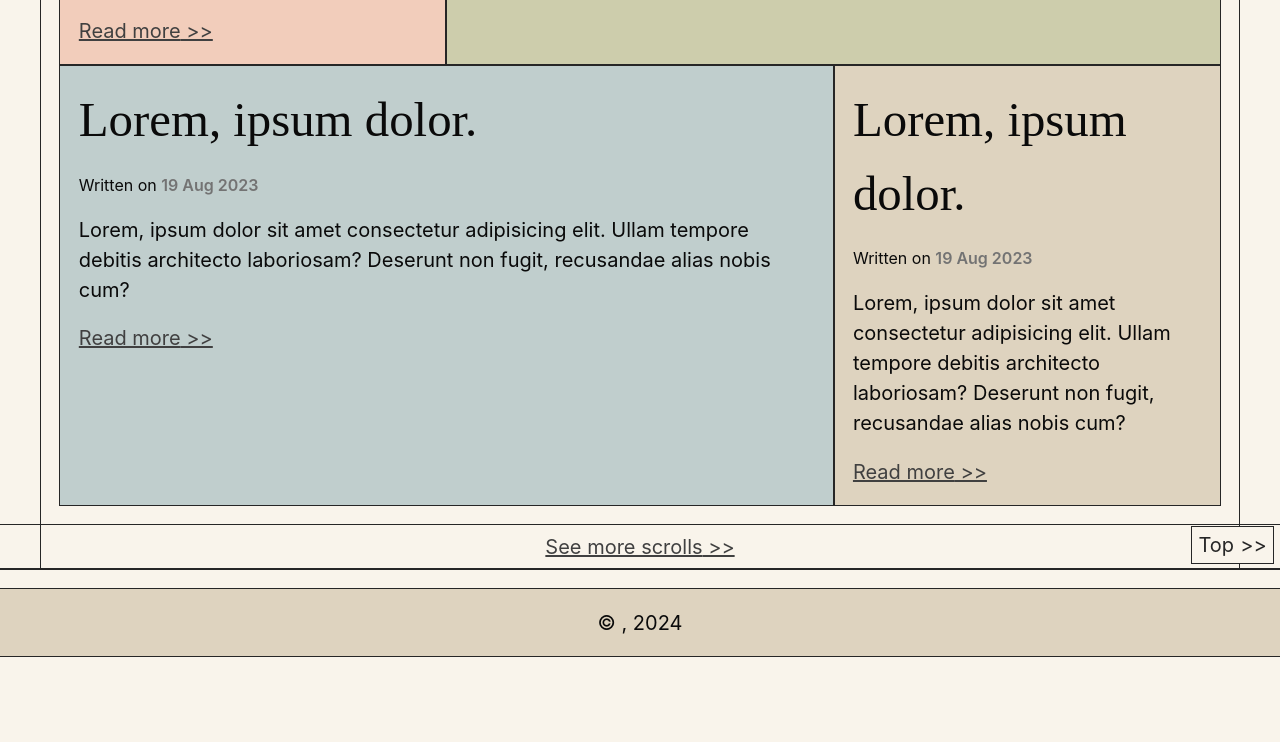
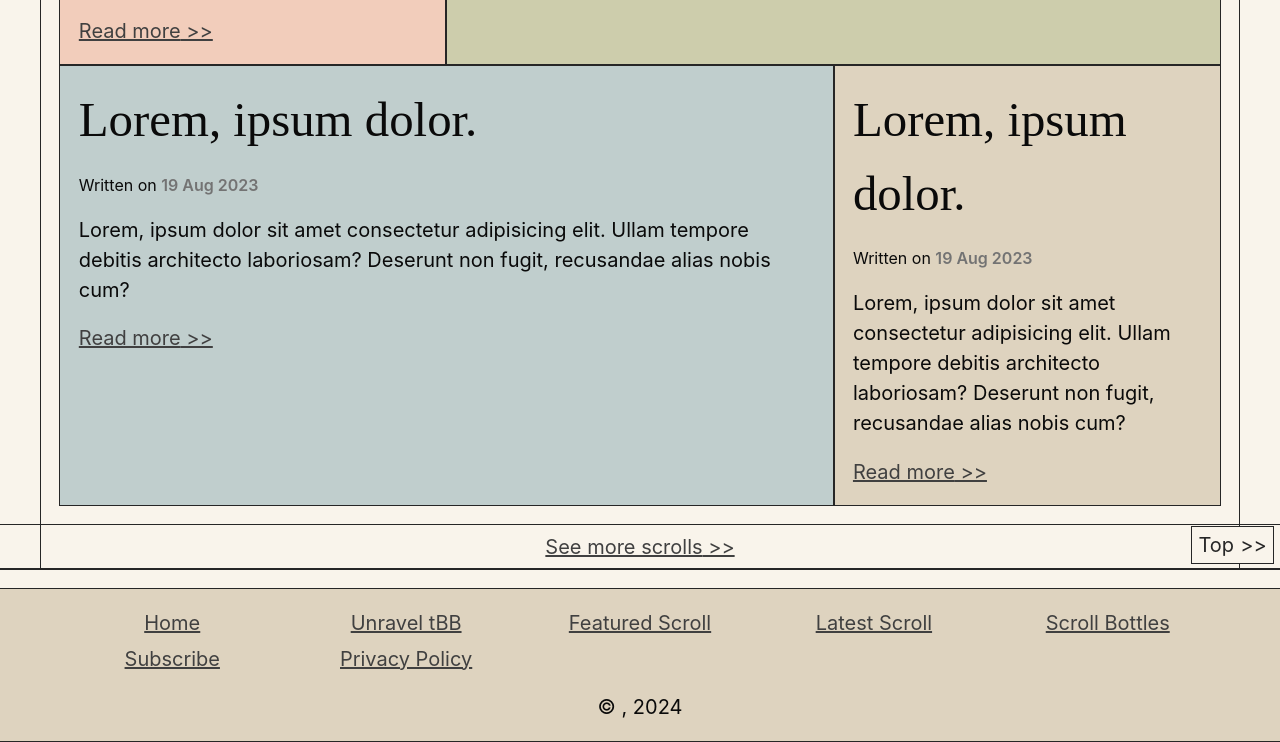
Before and after one commit to davinaleong/proj-tbb-2024, an Astro site: page / in a window 1280 px wide. Shown: the part 3698-4440 px from the top of the page. Before the commit the page ends 4355 px from the top, so only its background shows below. Built offline with nearby package versions, Linux system fonts and the light colour scheme; Astro itself is replaced by a stand-in of ours; a web font is replaced by a local one.

Commit message:
Added footer links

```diff
--- a/src/components/primary-footer.component.astro
+++ b/src/components/primary-footer.component.astro
@@ -1,16 +1,22 @@
 ---
 import dayjs from "dayjs"
+import { LinkInterface } from "../lib/interfaces.lib"
+import { footerLinks} from "../scripts/links.script"
+
 const { APP_NAME, AUTHOR, RELEASED_AT } = import.meta.env
 
 const now: number = new Date().getFullYear()
-const year: number = Number(dayjs().format("YYYY"))
+const year: number = Number(dayjs(RELEASED_AT).format("YYYY"))
 const copyrightYear: string =
 year === now ? `${now}` : `${year} - ${now}`
 ---
 <footer class="primary-footer mt-4">
-    <div class="wrapper primary-footer__wrapper | mx-auto p-4">
+    <div class="wrapper primary-footer__wrapper | flow mx-auto p-4">
+        <nav class="primary-footer__nav">
+            {footerLinks.map(({ title, url }: LinkInterface ) => <a href={url}>{title}</a>)}
+        </nav>
         <p class="text-center" data-element="copyright">
-        {APP_NAME} &copy; {AUTHOR}, {copyrightYear}
+            {APP_NAME} &copy; {AUTHOR}, {copyrightYear}
         </p>
     </div>
 </footer>
--- a/src/scripts/links.script.ts
+++ b/src/scripts/links.script.ts
@@ -10,6 +10,11 @@ export const aboutLink: LinkInterface = {
   url: "/unravel/",
 }
 
+export const featuredScrollLink: LinkInterface = {
+  title: "Featured Scroll",
+  url: "/scrolls/",
+}
+
 export const lastestScrollLink: LinkInterface = {
   title: "Latest Scroll",
   url: "/scrolls/",
@@ -20,9 +25,31 @@ export const archiveLink: LinkInterface = {
   url: "/scroll-bottles/",
 }
 
+export const subscribeLink: LinkInterface = {
+  title: "Subscribe",
+  url: "/subscribe/",
+}
+
+export const privacyLink: LinkInterface = {
+  title: "Privacy Policy",
+  url: "/privacy-policy/",
+}
+
 export const headerLinks: LinkInterface[] = [
   homeLink,
   aboutLink,
   lastestScrollLink,
   archiveLink,
 ]
+
+export const footerLinks: LinkInterface[] = [
+  homeLink,
+  aboutLink,
+  featuredScrollLink,
+  lastestScrollLink,
+  archiveLink,
+  subscribeLink,
+  privacyLink,
+]
+
+export const links: LinkInterface[] = [...headerLinks, ...footerLinks]
--- a/src/styles/_primary-footer.scss
+++ b/src/styles/_primary-footer.scss
@@ -6,4 +6,11 @@
   background-color: theme("colors.tbbTan.200");
   border-block-start: var(--_primary-footer-border);
   border-block-end: var(--_primary-footer-border);
+
+  &__nav {
+    display: grid;
+    grid-template-columns: repeat(auto-fit, minmax(200px, 1fr));
+    gap: theme("spacing.2");
+    place-items: center;
+  }
 }
```
